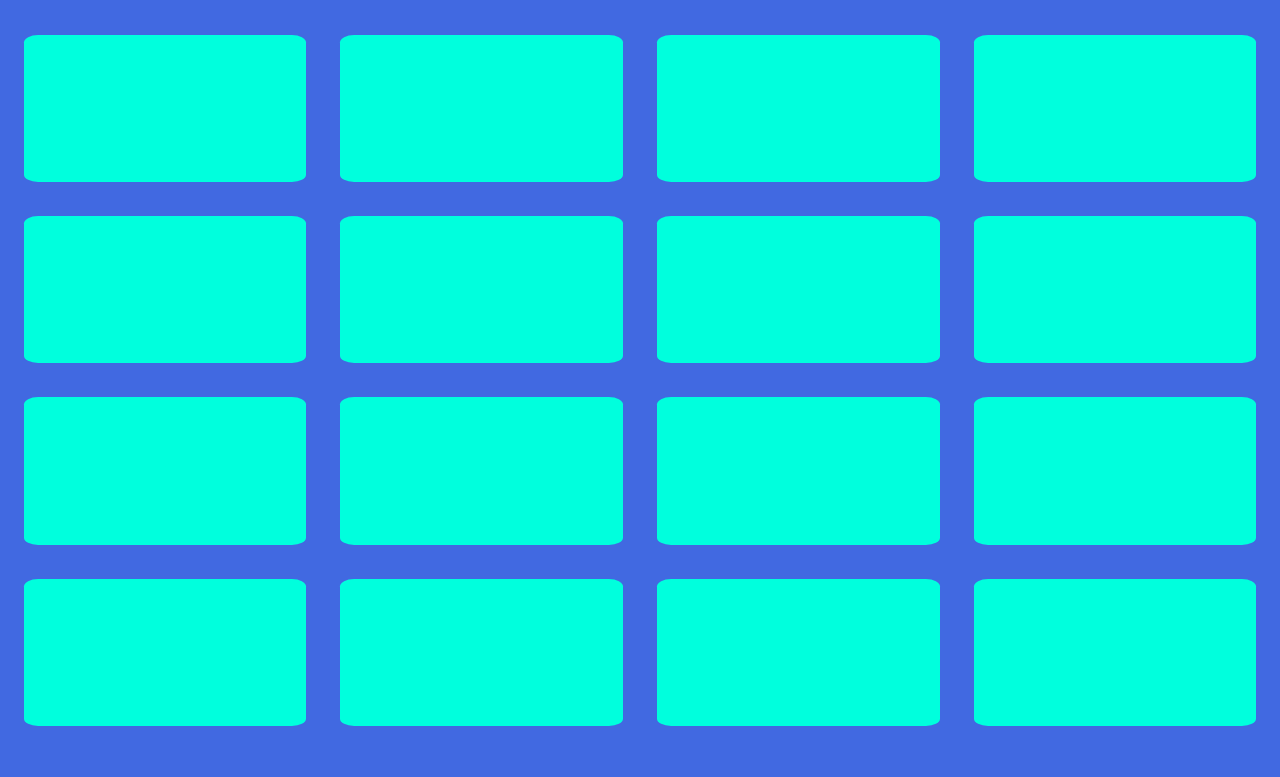
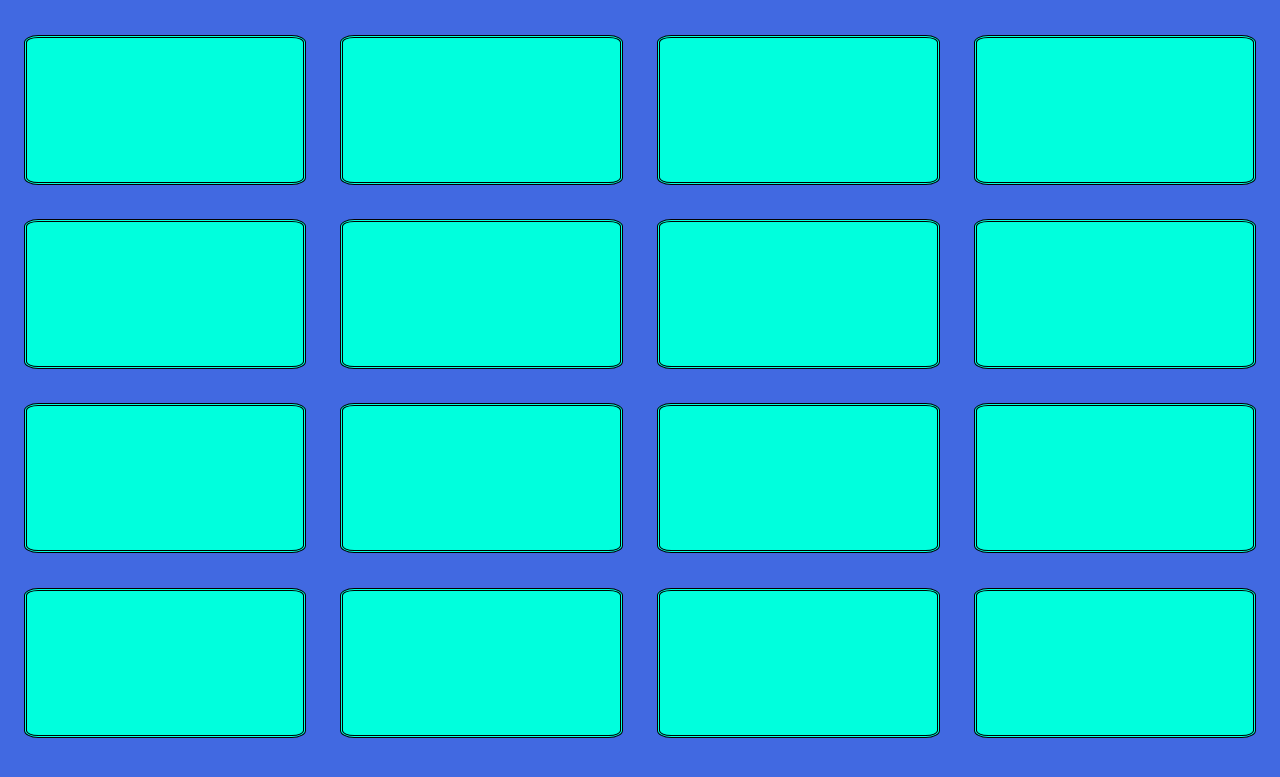
Before and after one commit to Raphael04-lo/Raphael04-lo.github.io, a plain HTML site: page index.html in a window 1280 px wide. Shown: the part 61-838 px from the top of the page. Drawn offline with Linux system fonts and the light colour scheme.

Commit message:
FinalytheMemory

```diff
--- a/css/v2.css
+++ b/css/v2.css
@@ -25,6 +25,9 @@
     -webkit-user-select: none;
     border: transparent;
     border-radius: 5%;
+    border-color: black;
+    border-width: 3px;
+    border-style: double;
 }
 
 .flipped {
--- a/index.html
+++ b/index.html
@@ -10,8 +10,7 @@
 <body>
     <h1 id=score>Score: 0</h1>
     <div class="container">
-        <div class="deck" id="card-deck">
-        </div>
+        <div id="style" class="deck" id="card-deck">
         </div>
     </div>
     <script src="js/v1.js"></script>
--- a/js/v1.js
+++ b/js/v1.js
@@ -86,7 +86,6 @@ function Finish(){
 }
 
 function fadeOutEffect(c) {
-    var fadeTarget = c
     var fadeEffect = setInterval(function () {
         if (!c.style.opacity) {
             c.style.opacity = 1;
```
